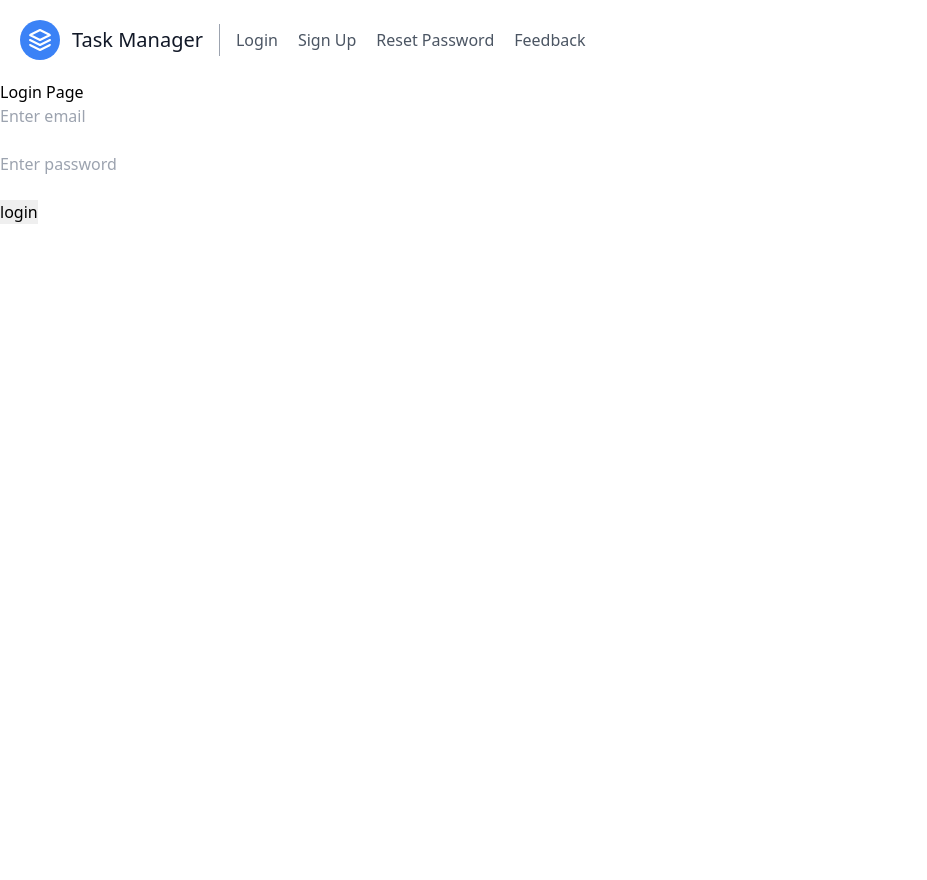
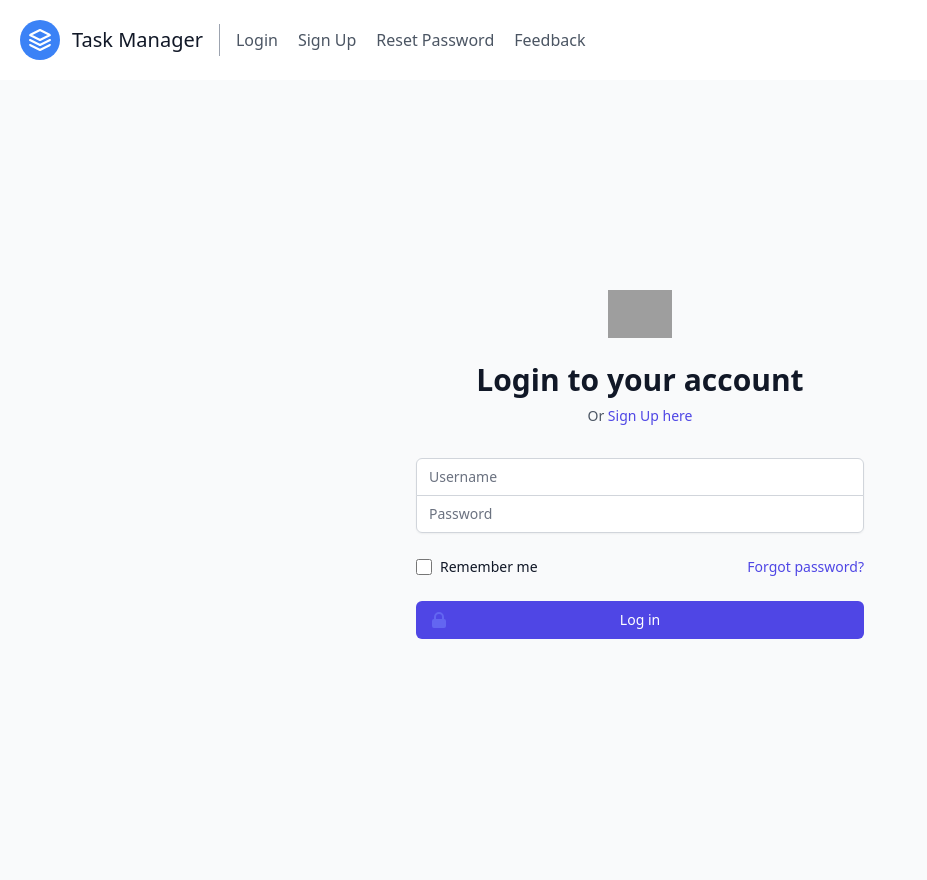
Before and after one commit to danyalbasar/todo_project, a Django app: page /ulogin/ in a window 1280 px wide. Shown: the whole page, without its empty margins (0-927 px from the left). Before the commit the page ends 224 px from the top, so only its background shows below. Run offline with Django 3.2, Linux system fonts and the light colour scheme; grey boxes are pictures that could not be loaded.

Commit message:
Update ulogin.html

```diff
--- a/todo_app/templates/ulogin.html
+++ b/todo_app/templates/ulogin.html
@@ -2,17 +2,66 @@
 {% block title %} Login Page {% endblock %}
 
 {% block content %}
-	<h1>Login Page</h1>
 
-<form method="POST">
-{% csrf_token %}
-	<input type="text" name="em" placeholder="Enter email" required>
-	<br><br>
-	<input type="password" name="pw" placeholder="Enter password">
-	<br><br>
-	<input type="submit" value="login" class="btn">
-	<br><br>
-</form>
-	<span style="color:red;">{{ msg }}</span>
+<div class="min-h-screen flex items-center justify-center bg-gray-50 py-12 px-4 sm:px-6 lg:px-8">
+  <div class="max-w-md w-full space-y-8">
+    <div>
+      <img class="mx-auto h-12 w-auto" src="https://tailwindui.com/img/logos/workflow-mark-indigo-600.svg" alt="Workflow">
+      <h2 class="mt-6 text-center text-3xl font-extrabold text-gray-900">
+        Login to your account
+      </h2>
+      <p class="mt-2 text-center text-sm text-gray-600">
+        Or
+        <a href="{% url 'user_signup' %}" class="font-medium text-indigo-600 hover:text-indigo-500">
+          Sign Up here
+        </a>
+      </p>
+    </div>
+
+    <form class="mt-8 space-y-6" action="#" method="POST">
+     {% csrf_token %}
+      <div class="rounded-md shadow-sm -space-y-px">
+        <div>
+          <label for="username" class="sr-only">Username</label>
+          <input id="username" name="user_name" type="text" required="" class="appearance-none rounded-none relative block w-full px-3 py-2 border border-gray-300 placeholder-gray-500 text-gray-900 rounded-t-md focus:outline-none focus:ring-indigo-500 focus:border-indigo-500 focus:z-10 sm:text-sm" placeholder="Username">
+        </div>
+        <div>
+          <label for="password" class="sr-only">Password</label>
+          <input id="password" name="pw" type="password" autocomplete="current-password" required="" class="appearance-none rounded-none relative block w-full px-3 py-2 border border-gray-300 placeholder-gray-500 text-gray-900 rounded-b-md focus:outline-none focus:ring-indigo-500 focus:border-indigo-500 focus:z-10 sm:text-sm" placeholder="Password">
+        </div>
+      </div>
+
+      <div class="flex items-center justify-between">
+        <div class="flex items-center">
+          <input id="remember_me" name="remember_me" type="checkbox" class="h-4 w-4 text-indigo-600 focus:ring-indigo-500 border-gray-300 rounded">
+          <label for="remember_me" class="ml-2 block text-sm text-gray-900">
+            Remember me
+          </label>
+        </div>
+
+        <div class="text-sm">
+          <a href="{% url 'user_forgotpass' %}" class="font-medium text-indigo-600 hover:text-indigo-500">
+            Forgot password?
+          </a>
+        </div>
+      </div>
+
+      <div>
+        <button type="submit" class="group relative w-full flex justify-center py-2 px-4 border border-transparent text-sm font-medium rounded-md text-white bg-indigo-600 hover:bg-indigo-700 focus:outline-none focus:ring-2 focus:ring-offset-2 focus:ring-indigo-500">
+          <span class="absolute left-0 inset-y-0 flex items-center pl-3">
+            <!-- Heroicon name: solid/lock-closed -->
+            <svg class="h-5 w-5 text-indigo-500 group-hover:text-indigo-400" xmlns="http://www.w3.org/2000/svg" viewBox="0 0 20 20" fill="currentColor" aria-hidden="true">
+              <path fill-rule="evenodd" d="M5 9V7a5 5 0 0110 0v2a2 2 0 012 2v5a2 2 0 01-2 2H5a2 2 0 01-2-2v-5a2 2 0 012-2zm8-2v2H7V7a3 3 0 016 0z" clip-rule="evenodd"></path>
+            </svg>
+          </span>
+          Log in
+        </button>
+      </div>
+    </form>
+    <div class="font-medium text-red-600 hover:text-indigo-500 text-center">
+      {{ msg }}
+    </div>
+  </div>
+</div>
 
 {% endblock %}
```
